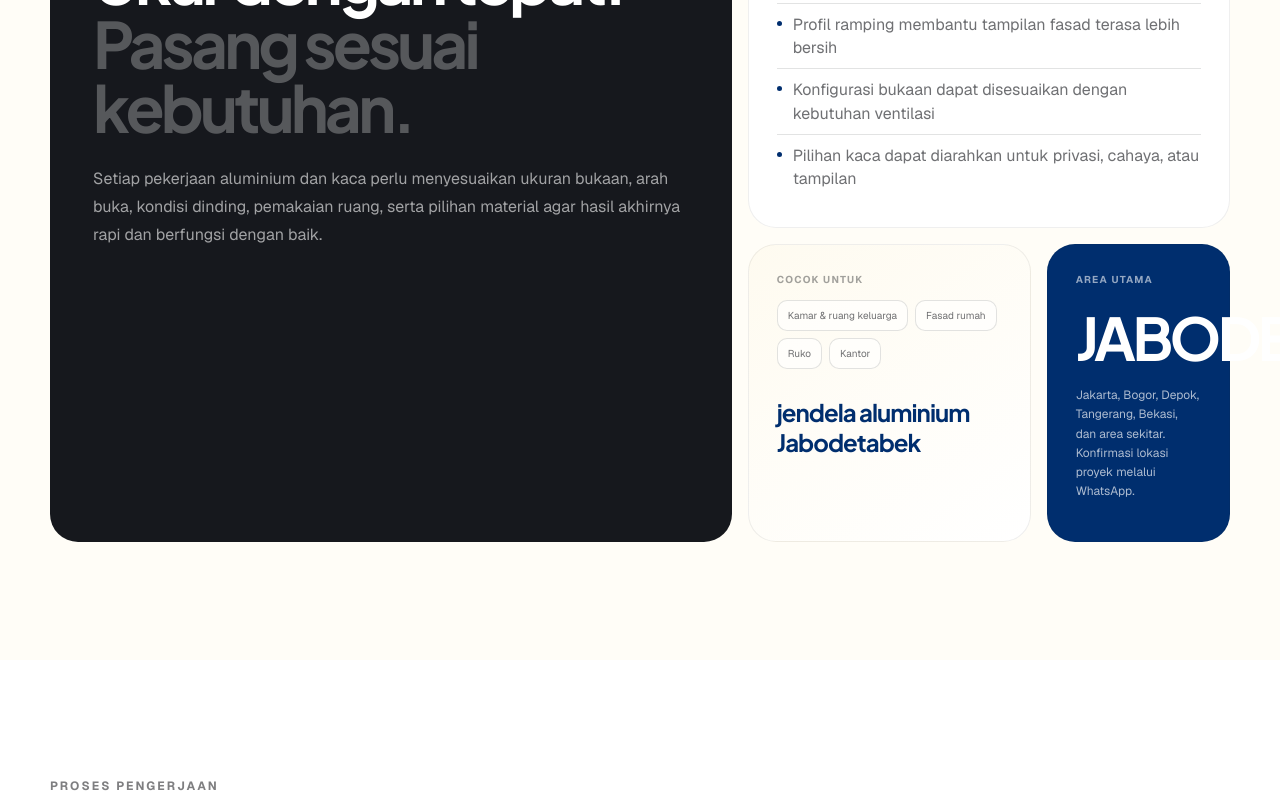
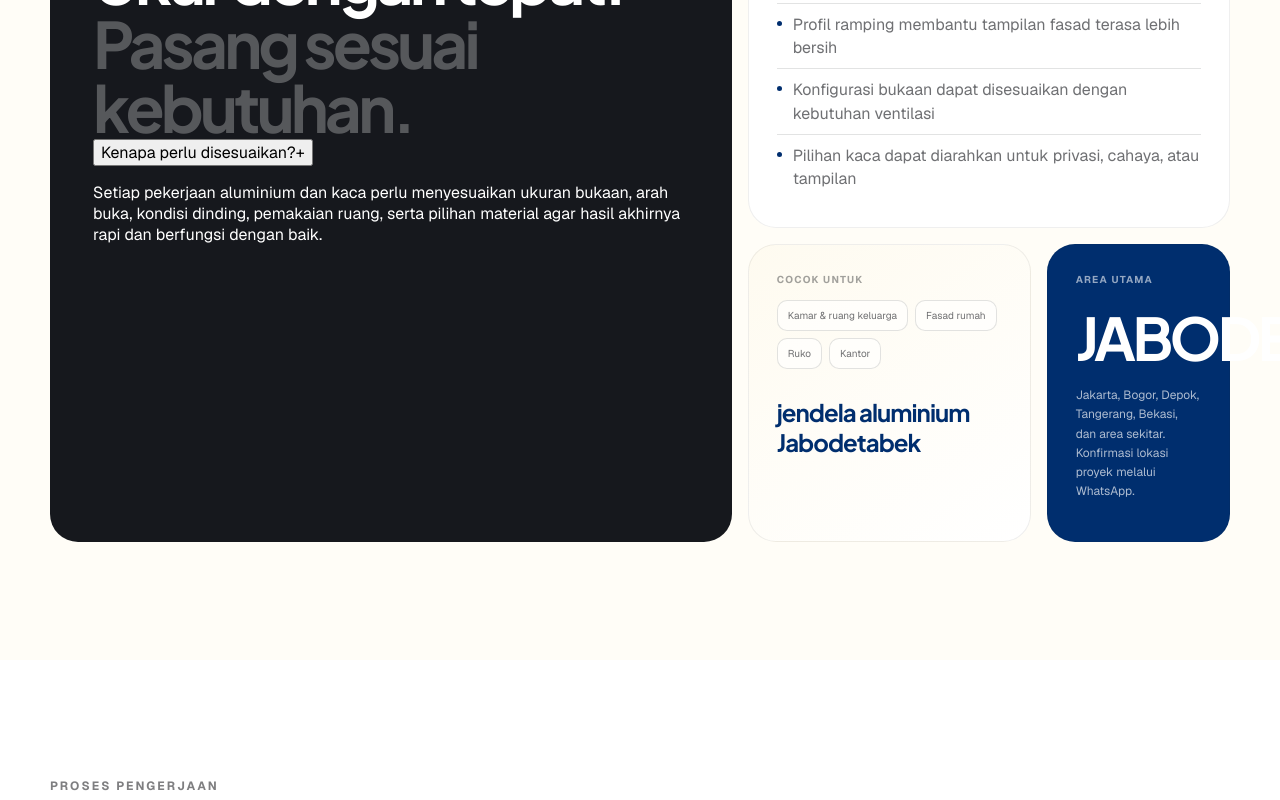
Before and after one commit to MRRzkS/abadi-makmur, a Next.js app: page /layanan/jendela-aluminium/ in a window 1280 px wide. Shown: the part 1080-1880 px from the top of the page. Built offline with nearby package versions, Linux system fonts and the light colour scheme; no server answers.

Commit message:
feat: add micro accordions to service details

```diff
--- a/app/layanan/[slug]/page.tsx
+++ b/app/layanan/[slug]/page.tsx
@@ -5,6 +5,7 @@ import { LineGlyph } from '@/components/LineGlyph';
 import { Reveal } from '@/components/Reveal';
 import { WhatsAppPlanner } from '@/components/WhatsAppPlanner';
 import { ProcessCarousel } from '@/components/ProcessCarousel';
+import { MobileMicroAccordion } from '@/components/MobileMicroAccordion';
 import { serviceBySlug, services } from '@/lib/services';
 import { siteConfig, whatsappHref } from '@/lib/site';
 
@@ -110,7 +111,9 @@ export default async function ServicePage({ params }: { params: Promise<{ slug:
           <Reveal className="detail-card detail-main">
             <p className="eyebrow">SEBELUM DIPASANG</p>
             <h2>Ukur dengan tepat.<br /><span>Pasang sesuai kebutuhan.</span></h2>
-            <p>Setiap pekerjaan aluminium dan kaca perlu menyesuaikan ukuran bukaan, arah buka, kondisi dinding, pemakaian ruang, serta pilihan material agar hasil akhirnya rapi dan berfungsi dengan baik.</p>
+            <MobileMicroAccordion summary="Kenapa perlu disesuaikan?">
+              <p>Setiap pekerjaan aluminium dan kaca perlu menyesuaikan ukuran bukaan, arah buka, kondisi dinding, pemakaian ruang, serta pilihan material agar hasil akhirnya rapi dan berfungsi dengan baik.</p>
+            </MobileMicroAccordion>
           </Reveal>
           <Reveal className="detail-card detail-benefits" delay={0.04}>
             <LineGlyph kind="frame" />
@@ -172,7 +175,9 @@ export default async function ServicePage({ params }: { params: Promise<{ slug:
           <div className="faq-list">
             {service.faq.map((item, index) => (
               <Reveal key={item.q} className="faq-item" delay={index * 0.04}>
-                <span>0{index + 1}</span><div><h3>{item.q}</h3><p>{item.a}</p></div>
+                <MobileMicroAccordion summary={item.q} index={`0${index + 1}`}>
+                  <p>{item.a}</p>
+                </MobileMicroAccordion>
               </Reveal>
             ))}
           </div>
```
